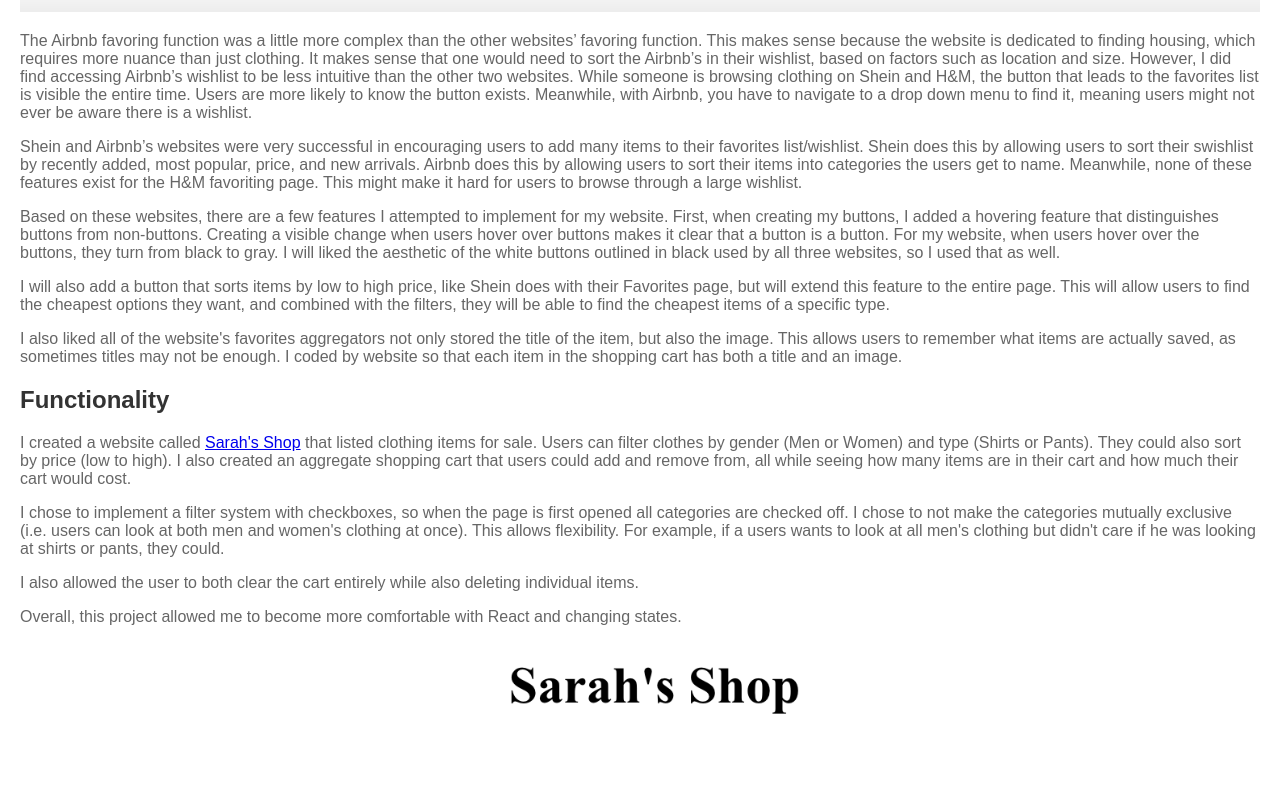
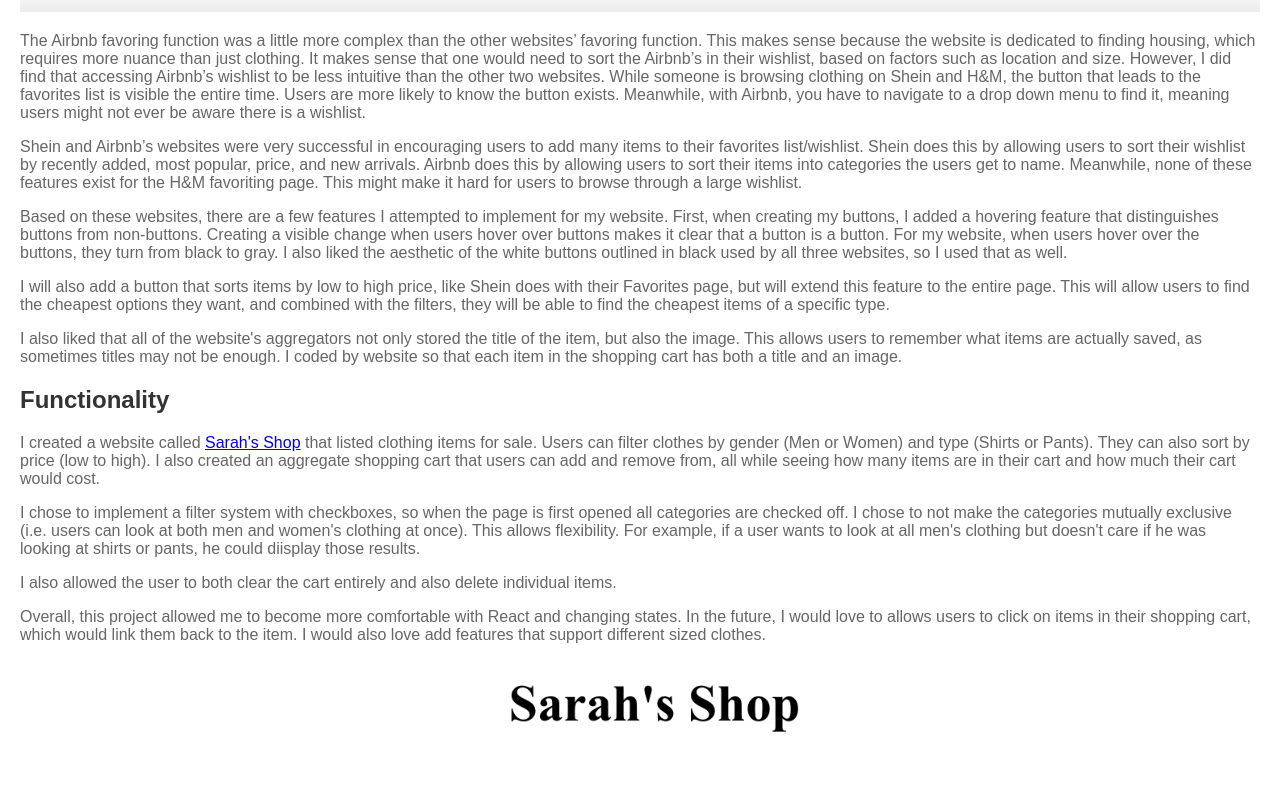
Before and after one commit to sarahonderdonk/development, a plain HTML site: page index.html in a window 1280 px wide. Shown: the part 1560-2360 px from the top of the page. Drawn offline with Linux system fonts and the light colour scheme.

Commit message:
update grammer

```diff
--- a/index.html
+++ b/index.html
@@ -13,25 +13,25 @@
     <main>
         <section id="overview">
             <h2>Overview</h2>
-            <p>For this project, I was assigned to develop an interactive interface, use interface components, and tie the components to an internal data state. Using reach, I made a mock shopping webpage where users can scroll through clothes, filter them, sort them, and add them to a cart.</p>
+            <p>For this project, I was assigned to develop an interactive interface, use interface components, and tie the components to an internal data state. Using react, I made a mock shopping webpage where users can scroll through clothes, filter them, sort them, and add them to a cart.</p>
         </section>
         <section id="competitive analysis">
             <h2>Competitive Analysis</h2>
             <p>Before I began coding, I selected three different websites with a favoriting function to examine. This was to provide inspiration for my aggregating feature, which I ended up creating in the form of a shopping cart.</p>
             <p>The three websites I chose were <a href="https://us.shein.com/">Shein</a>, <a href="https://www.airbnb.com/">Airbnb</a>, and <a href="https://www2.hm.com/en_us/index.html">H&M</a>. Here is a competitive comparison chart of my findings:</p>
             <img src="chart.png" alt="Competitive Analysis Chart">
-            <p>The Airbnb favoring function was a little more complex than the other websites’ favoring function. This makes sense because the website is dedicated to finding housing, which requires more nuance than just clothing. It makes sense that one would need to sort the Airbnb’s in their wishlist, based on factors such as location and size. However, I did find accessing Airbnb’s wishlist to be less intuitive than the other two websites. While someone is browsing clothing on Shein and H&M, the button that leads to the favorites list is visible the entire time. Users are more likely to know the button exists. Meanwhile, with Airbnb, you have to navigate to a drop down menu to find it, meaning users might not ever be aware there is a wishlist. </p>
-            <p>Shein and Airbnb’s websites were very successful in encouraging users to add many items to their favorites list/wishlist. Shein does this by allowing users to sort their swishlist by recently added, most popular, price, and new arrivals. Airbnb does this by allowing users to sort their items into categories the users get to name. Meanwhile, none of these features exist for the H&M favoriting page. This might make it hard for users to browse through a large wishlist. </p>
-            <p>Based on these websites, there are a few features I attempted to implement for my website. First, when creating my buttons, I added a hovering feature that distinguishes buttons from non-buttons. Creating a visible change when users hover over buttons makes it clear that a button is a button. For my website, when users hover over the buttons, they turn from black to gray. I will liked the aesthetic of the white buttons outlined in black used by all three websites, so I used that as well. </p>
+            <p>The Airbnb favoring function was a little more complex than the other websites’ favoring function. This makes sense because the website is dedicated to finding housing, which requires more nuance than just clothing. It makes sense that one would need to sort the Airbnb’s in their wishlist, based on factors such as location and size. However, I did find that accessing Airbnb’s wishlist to be less intuitive than the other two websites. While someone is browsing clothing on Shein and H&M, the button that leads to the favorites list is visible the entire time. Users are more likely to know the button exists. Meanwhile, with Airbnb, you have to navigate to a drop down menu to find it, meaning users might not ever be aware there is a wishlist. </p>
+            <p>Shein and Airbnb’s websites were very successful in encouraging users to add many items to their favorites list/wishlist. Shein does this by allowing users to sort their wishlist by recently added, most popular, price, and new arrivals. Airbnb does this by allowing users to sort their items into categories the users get to name. Meanwhile, none of these features exist for the H&M favoriting page. This might make it hard for users to browse through a large wishlist. </p>
+            <p>Based on these websites, there are a few features I attempted to implement for my website. First, when creating my buttons, I added a hovering feature that distinguishes buttons from non-buttons. Creating a visible change when users hover over buttons makes it clear that a button is a button. For my website, when users hover over the buttons, they turn from black to gray. I also liked the aesthetic of the white buttons outlined in black used by all three websites, so I used that as well. </p>
             <p>I will also add a button that sorts items by low to high price, like Shein does with their Favorites page, but will extend this feature to the entire page. This will allow users to find the cheapest options they want, and combined with the filters, they will be able to find the cheapest items of a specific type. </p>
-            <p>I also liked all of the website's favorites aggregators not only stored the title of the item, but also the image. This allows users to remember what items are actually saved, as sometimes titles may not be enough. I coded by website so that each item in the shopping cart has both a title and an image. </p>
+            <p>I also liked that all of the website's aggregators not only stored the title of the item, but also the image. This allows users to remember what items are actually saved, as sometimes titles may not be enough. I coded by website so that each item in the shopping cart has both a title and an image. </p>
         </section>
         <section id="functionality">
             <h2>Functionality</h2>
-            <p>I created a website called <a href="https://clothing-store-sepia.vercel.app/">Sarah's Shop</a> that listed clothing items for sale. Users can filter clothes by gender (Men or Women) and type (Shirts or Pants). They could also sort by price (low to high). I also created an aggregate shopping cart that users could add and remove from, all while seeing how many items are in their cart and how much their cart would cost. </p>
-            <p>I chose to implement a filter system with checkboxes, so when the page is first opened all categories are checked off. I chose to not make the categories mutually exclusive (i.e. users can look at both men and women's clothing at once). This allows flexibility. For example, if a users wants to look at all men's clothing but didn't care if he was looking at shirts or pants, they could. </p>
-            <p>I also allowed the user to both clear the cart entirely while also deleting individual items.</p>
-            <p>Overall, this project allowed me to become more comfortable with React and changing states.</p>
+            <p>I created a website called <a href="https://clothing-store-sepia.vercel.app/">Sarah's Shop</a> that listed clothing items for sale. Users can filter clothes by gender (Men or Women) and type (Shirts or Pants). They can also sort by price (low to high). I also created an aggregate shopping cart that users can add and remove from, all while seeing how many items are in their cart and how much their cart would cost. </p>
+            <p>I chose to implement a filter system with checkboxes, so when the page is first opened all categories are checked off. I chose to not make the categories mutually exclusive (i.e. users can look at both men and women's clothing at once). This allows flexibility. For example, if a user wants to look at all men's clothing but doesn't care if he was looking at shirts or pants, he could diisplay those results. </p>
+            <p>I also allowed the user to both clear the cart entirely and also delete individual items.</p>
+            <p>Overall, this project allowed me to become more comfortable with React and changing states. In the future, I would love to allows users to click on items in their shopping cart, which would link them back to the item. I would also love add features that support different sized clothes.</p>
             <img src="website.png" alt="Website Screenshot">
 
         </section>
```
